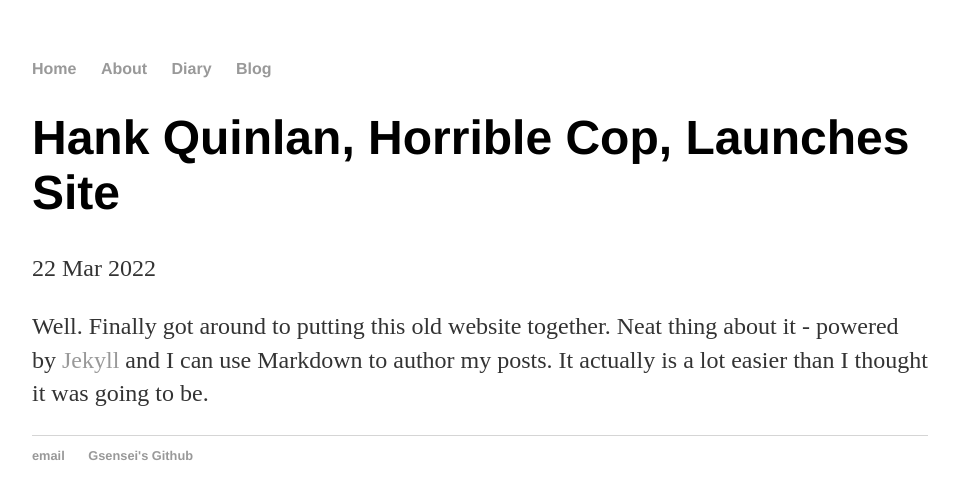
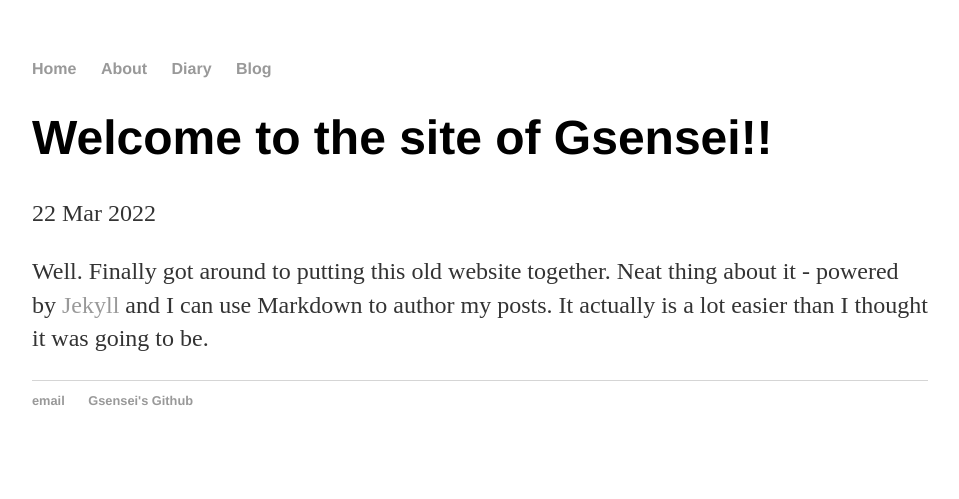
Before and after one commit to tlGsensei/tlGsensei.github.io, a Jekyll site: the page built from _posts/2022-3-22-gtl-blog.md, in a window 1280 px wide. Shown: the top 499 px of the page, without its empty margins (160-1119 px from the left). Built offline with Jekyll 4.4.1, drawn with Linux system fonts in a browser that asks for light colours.

Commit message:
Update 2022-3-22-gtl-blog.md

```diff
--- a/_posts/2022-3-22-gtl-blog.md
+++ b/_posts/2022-3-22-gtl-blog.md
@@ -1,6 +1,6 @@
 ---
 layout: post
-title: "Hank Quinlan, Horrible Cop, Launches Site"
+title: "Welcome to the site of Gsensei!!"
 date: 2022-3-22
 ---
 
```
